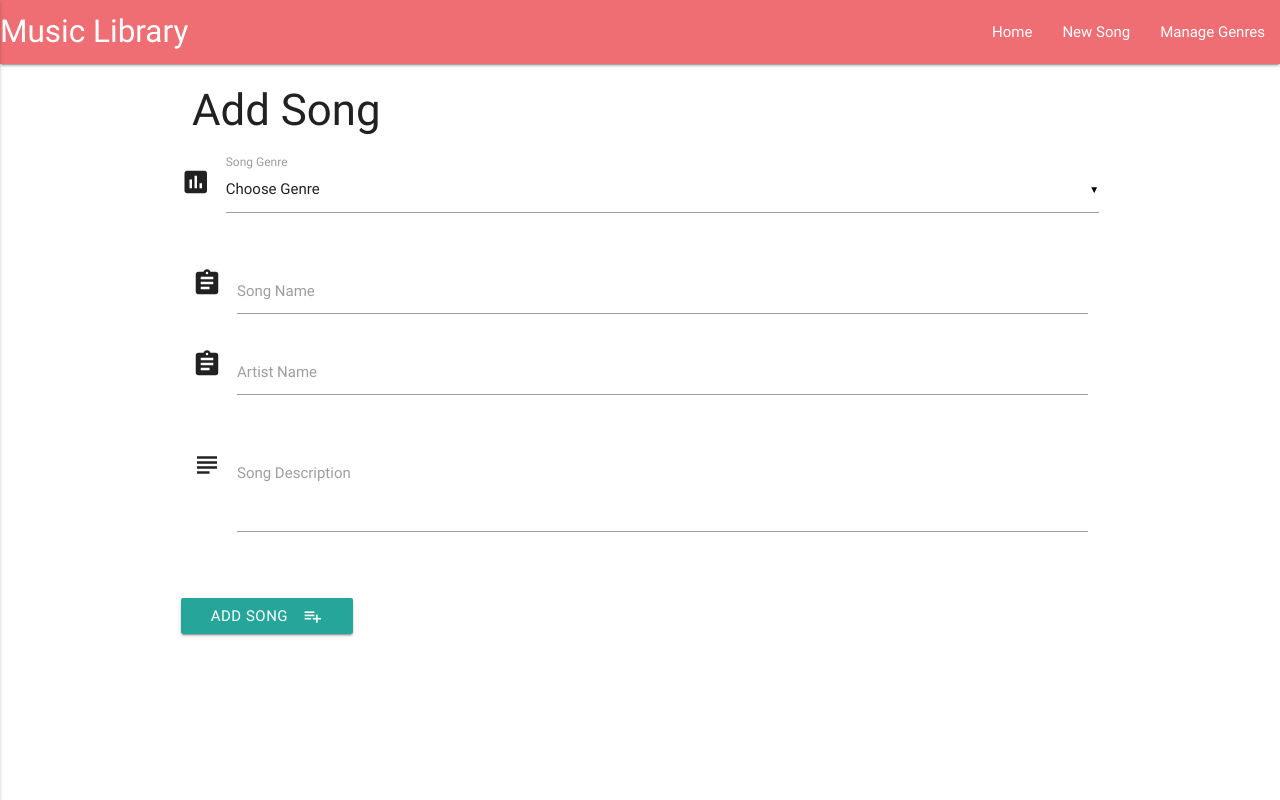
After one commit to aleesang/milestone-project-three, a Flask app: page /add_song in a window 1280 px wide. The commit adds this page. Run offline with Flask 2, Linux system fonts and the light colour scheme; data that the repository does not hold is empty; some libraries are stand-ins or nearby versions.

Commit message:
added template files

```diff
--- a/app.py
+++ b/app.py
@@ -4,7 +4,7 @@ from flask_pymongo import PyMongo
 from bson.objectid import ObjectId
 
 app = Flask(__name__)
-app.config["MONGO_DBNAME"] = 'task_manager'
+app.config["MONGO_DBNAME"] = 'Music_Library'
 app.config["MONGO_URI"] = os.getenv('MONGO_URI', 'mongodb+srv://root:r00tUser@cluster0-aveek.mongodb.net/Music_Library?retryWrites=true&w=majority')
 
 mongo = PyMongo(app)
@@ -17,6 +17,16 @@ def get_songs():
                            tasks=mongo.db.songs.find())
 
 
+@app.route('/get_genres')
+def get_genres():
+    return render_template('genres.html',
+                           genres=mongo.db.genre.find())
+
+@app.route('/add_song')
+def add_song():
+    return render_template('addsong.html',
+                           categories=mongo.db.genre.find())
+
 if __name__ == '__main__':
     app.run(host=os.environ.get('IP'),
             port=int(os.environ.get('PORT')),
--- /dev/null
+++ b/templates/addsong.html
@@ -0,0 +1,45 @@
+{% extends 'base.html' %} {% block content %}
+<h3>Add Song</h3>
+<div class="row">
+    <form action="{{ url_for('insert_song') }}" method="POST"  class="col s12">
+        <div class="row">
+            <div class="row">
+                <div class="input-field col s12">
+                    <i class="material-icons prefix">poll</i>
+                    <select id="genre" name="genre_name">
+                  <option value="" disabled selected>Choose Genre</option>
+                  {% for cat in genres %}
+                      <option value="{{cat.genre_name}}">{{cat.genre_name}}</option>
+                  {% endfor %}
+                </select>
+                    <label>Song Genre</label>
+                </div>
+            </div>
+            <div class="input-field col s12">
+                <i class="material-icons prefix">assignment</i>
+                <input id="song_name" name="song_name" type="text">
+                <label for="icon_prefix">Song Name</label>
+            </div>
+            <div class="input-field col s12">
+                <i class="material-icons prefix">assignment</i>
+                <input id="artist_name" name="artist_name" type="text">
+                <label for="icon_prefix">Artist Name</label>
+            </div>
+        </div>
+        <div class="row">
+            <div class="input-field col s12">
+                <i class="material-icons prefix">subject</i>
+                <textarea name="song_description" id="song_description" class="materialize-textarea"></textarea>
+                <label for="icon_telephone">Song Description</label>
+            </div>
+        </div>
+        </div>
+        <div class="row">
+            <button class="btn waves-effect waves-light" type="submit" name="action">Add Song
+                <i class="material-icons right">playlist_add</i>
+             </button>
+        </div>
+    </form>
+</div>
+
+{% endblock %}
--- a/templates/songs.html
+++ b/templates/songs.html
@@ -7,7 +7,7 @@
                 <div class="col s3">
                     <i class="material-icons">expand_more</i>
                     <a href="{{url_for('delete_song', song_id=song._id)}}" class="waves-effect waves-light btn btn_small">Done</a>
-                    <a href="{{url_for('edit_song, song_id=song._id)}}" class="waves-effect waves-light btn btn_small blue">Edit</a>
+                    <a href="{{url_for('edit_song', song_id=song._id)}}" class="waves-effect waves-light btn btn_small blue">Edit</a>
 
                 </div>
             </div>
```
Also changed, not shown: templates/genres.html (added, +27 -0 lines).
